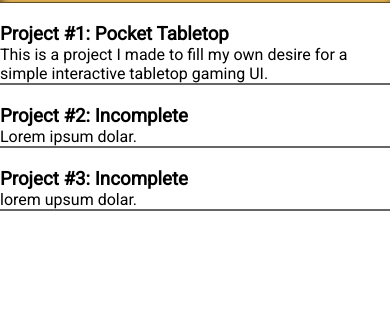
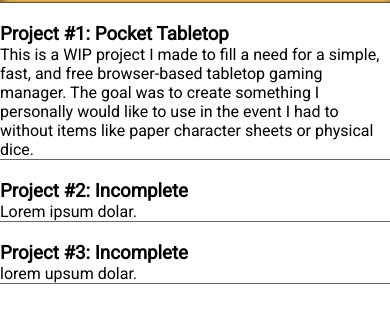
Before and after one commit to SeanTraut/winordicetrying, a plain HTML site: page index.html in a window 390 px wide. Shown: the part 186-508 px from the top of the page. Drawn offline with Linux system fonts and the light colour scheme.

Commit message:
Descriptions for Pocket Tabletop upgraded

```diff
--- a/index.css
+++ b/index.css
@@ -82,7 +82,7 @@ script{
 /* Body */
 project{
     margin-top: 20px;
-    border-bottom: 2px solid var(--offblack);
+    border-bottom: 1px solid var(--offblack);
 }
 project:first-child{
     margin-top: 0px;
--- a/index.html
+++ b/index.html
@@ -26,7 +26,8 @@
         <main>
             <project class="project1", id = "project1">
                 <h3 class="project-name">Project #1: Pocket Tabletop</h3>
-                This is a project I made to fill my own desire for a simple interactive tabletop gaming UI.
+                This is a WIP project I made to fill a need for a simple, fast, and free browser-based tabletop gaming manager.
+                The goal was to create something I personally would like to use in the event I had to without items like paper character sheets or physical dice.
             </project>
             <project class="project2", id = "project2">
                 <h3 class="project-name">Project #2: Incomplete</h3>
```
